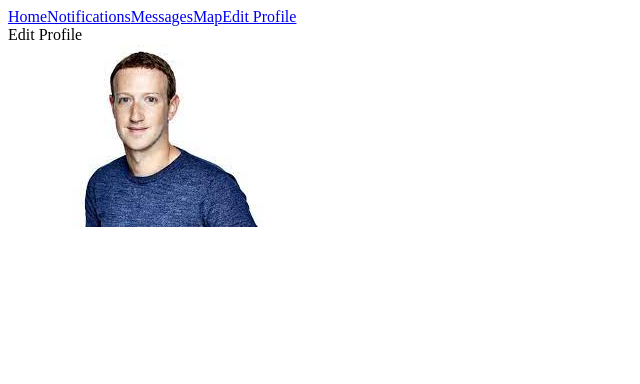
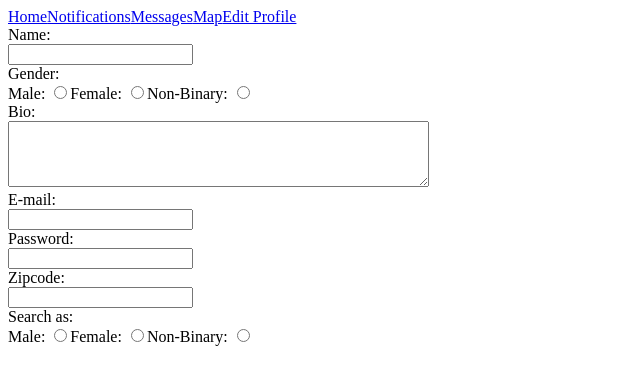
Before and after one commit to Juturnaa/WineAndWags, a React app: page /editprofile in a window 1280 px wide. Shown: the top 384 px of the page, without its empty margins (0-640 px from the left). Built offline with nearby package versions, Linux system fonts and the light colour scheme; no server answers; the HTML template or start-up script is replaced by a standard one.

Commit message:
added babel-present-spread-operator, added to webpack.config

```diff
--- a/client/src/components/App.jsx
+++ b/client/src/components/App.jsx
@@ -1,31 +1,33 @@
 import React, { useState, useEffect } from 'react';
+import axios from 'axios';
 import NavBar from './Navbar';
 import Map from './Map';
 import ProfileView from './Homepage/ProfileVIew';
-import axios from 'axios';
+
 const App = () => {
+  const [currentUser, setCurrentUser] = useState();
+  const [currentPhoto, setPhoto] = useState();
 
-  const [currentUser, setCurrentUser] = useState('')
-  const getUser = () => {
-    axios.get('/app/users/my-profile/sophiaacheong4@gmail.com')
-      .then((data) => {
-        setCurrentUser(data.data[0])
-      })
-      .catch((err) => {
-        console.log(err);
-      })
-  }
   useEffect(() => {
-    getUser();
+    axios.all([
+      axios.get('/app/users/my-profile/sophiaacheong5@gmail.com'),
+      axios.get('/app/users/photos/7'),
+    ])
+      .then(axios.spread((one, two) => {
+        setCurrentUser(one.data);
+        setPhoto(two.data);
+      }))
+      .catch((err) => console.error(err));
   }, []);
 
   return (
     <div>
-      <NavBar />
-      <ProfileView user={currentUser} />
+      <NavBar currentUser={currentUser} currentPhoto={currentPhoto} />
+      {/* ProfileView needs to be moved under HOME PAGE component */}
+      {/* <ProfileView user={currentUser} /> */}
       {/* <Map /> */}
     </div>
-  )
-}
+  );
+};
 
 export default App;
--- /dev/null
+++ b/client/src/components/Homepage/EditProfile.jsx
@@ -0,0 +1,102 @@
+import React, { useState } from 'react';
+import PropTypes from 'prop-types';
+import axios from 'axios';
+
+function EditProfile({ currentUser, currentPhoto }) {
+  const [humanValue, setHuman] = useState({
+    name: '', gender: '', bio: '', email: '', password: '', age: '', zipcode: '', searched_as: '',
+  });
+  const [dogValue, setDog] = useState({});
+
+  console.log(humanValue);
+
+  const valueChange = (e) => {
+    setHuman({ ...humanValue, [e.target.name]: e.target.value });
+  };
+
+  return (
+    <div>
+      <form id="editHuman">
+        <div>
+          Name:
+          {' '}
+          <br />
+          <input type="text" name="name" onChange={valueChange} />
+        </div>
+        <div>
+          Gender:
+          {' '}
+          <br />
+          Male:
+          {' '}
+          <input type="radio" name="gender" value="m" />
+          Female:
+          {' '}
+          <input type="radio" name="gender" value="f" />
+          Non-Binary:
+          {' '}
+          <input type="radio" name="gender" value="nb" />
+        </div>
+        <div>
+          Bio:
+          {' '}
+          <br />
+          <textarea rows="4" cols="50" name="bio" onChange={valueChange} />
+        </div>
+        <div>
+          E-mail:
+          {' '}
+          <br />
+          <input type="text" name="email" />
+        </div>
+        <div>
+          Password:
+          {' '}
+          <br />
+          <input type="text" name="password" />
+        </div>
+        <div>
+          Zipcode:
+          {' '}
+          <br />
+          <input type="text" name="zipcode" />
+        </div>
+        <div>
+          Search as:
+          {' '}
+          <br />
+          Male:
+          {' '}
+          <input type="radio" name="searched_as" value="m" />
+          Female:
+          {' '}
+          <input type="radio" name="searched_as" value="f" />
+          Non-Binary:
+          {' '}
+          <input type="radio" name="searched_as" value="nb" />
+        </div>
+      </form>
+      <form id="editDog" />
+    </div>
+  );
+}
+
+EditProfile.propTypes = {
+  currentUser: PropTypes.objectOf(
+    PropTypes.oneOfType([
+      PropTypes.any,
+    ]),
+  ),
+  currentPhoto: PropTypes.arrayOf(
+    PropTypes.oneOfType([
+      PropTypes.any,
+    ]),
+  ),
+};
+
+EditProfile.defaultProps = {
+  currentUser: {},
+  currentPhoto: [],
+};
+
+export default EditProfile;
--- a/client/src/components/Homepage.jsx
+++ b/client/src/components/Homepage/Homepage.jsx
@@ -7,7 +7,6 @@ import axios from 'axios';
 import Filters from './Filters';
 
 export default function Homepage() {
-
   const [filterModalOpen, toggleFilterModal] = useState(false);
 
   // Dog Filters
--- a/client/src/components/Homepage/ProfileVIew.jsx
+++ b/client/src/components/Homepage/ProfileVIew.jsx
@@ -1,7 +1,6 @@
 import React, { useState, useEffect } from 'react';
 
 const ProfileView = ({ user }) => {
-    console.log(user)
     return (
         <div>
             <div style={{display: 'flex', flexDirection: 'row'}} >
--- a/client/src/components/Navbar.jsx
+++ b/client/src/components/Navbar.jsx
@@ -1,6 +1,11 @@
+/* eslint-disable react/jsx-props-no-spreading */
 import React from 'react';
-import { BrowserRouter, Route, Switch, NavLink } from "react-router-dom";
-import Homepage from './Homepage'
+import {
+  BrowserRouter, Route, Switch, NavLink,
+} from 'react-router-dom';
+import PropTypes from 'prop-types';
+import Homepage from './Homepage/Homepage';
+import EditProfile from './Homepage/EditProfile';
 
 // https://reactrouter.com/web/api/Redirect may need to use <Redirect> once logins are setup
 // example:
@@ -12,38 +17,57 @@ import Homepage from './Homepage'
 
 const Notifications = () => (
   <div>Notifications</div>
-)
+);
 const Messages = () => (
   <div>Messages</div>
-)
+);
 const Map = () => (
   <div>Map</div>
-)
-const EditProfile = () => (
-  <div>Edit Profile</div>
-)
+);
 
-export default function NavBar() {
+function NavBar({ currentUser, currentPhoto }) {
   return (
     <BrowserRouter>
       {/* part that needs to be styled */}
       <nav>
-        <NavLink exact to='/home'>Home</NavLink>
-        <NavLink exact to='/notifications' >Notifications</NavLink>
-        <NavLink exact to='/messages' >Messages</NavLink>
-        <NavLink exact to='/map' >Map</NavLink>
-        <NavLink exact to='/editprofile' >Edit Profile</NavLink>
+        <NavLink exact to="/home">Home</NavLink>
+        <NavLink exact to="/notifications">Notifications</NavLink>
+        <NavLink exact to="/messages">Messages</NavLink>
+        <NavLink exact to="/map">Map</NavLink>
+        <NavLink exact to="/editprofile">Edit Profile</NavLink>
       </nav>
 
       {/* Routes */}
       <Switch>
-        <Route exact path="/notifications" component={Notifications} /> {/* delete this route if notifications is just modal not a page */}
+        <Route exact path="/notifications" component={Notifications} />
+        {' '}
+        {/* delete this route if notifications is just modal not a page */}
         <Route exact path="/messages" component={Messages} />
         <Route exact path="/map" component={Map} />
-        <Route exact path="/editprofile" component={EditProfile} />
+        <Route exact path="/editprofile" render={() => <EditProfile currentUser={currentUser} currentPhoto={currentPhoto} />} />
         <Route path="/*" component={Homepage} />
       </Switch>
     </BrowserRouter>
 
-  )
+  );
 }
+
+NavBar.propTypes = {
+  currentUser: PropTypes.objectOf(
+    PropTypes.oneOfType([
+      PropTypes.any,
+    ]),
+  ),
+  currentPhoto: PropTypes.arrayOf(
+    PropTypes.oneOfType([
+      PropTypes.any,
+    ]),
+  ),
+};
+
+NavBar.defaultProps = {
+  currentUser: {},
+  currentPhoto: [],
+};
+
+export default NavBar;
--- a/package.json
+++ b/package.json
@@ -37,6 +37,7 @@
   "devDependencies": {
     "babel-core": "^6.26.0",
     "babel-loader": "^7.1.4",
+    "babel-plugin-transform-object-rest-spread": "^6.26.0",
     "babel-preset-env": "^1.7.0",
     "babel-preset-react": "^6.24.1",
     "eslint": "^7.23.0",
--- a/webpack.config.js
+++ b/webpack.config.js
@@ -1,14 +1,14 @@
-const path = require("path");
+const path = require('path');
 
-const DIST_DIR = path.join(__dirname, "/client/dist");
-const SRC_DIR = path.join(__dirname, "/client/src");
+const DIST_DIR = path.join(__dirname, '/client/dist');
+const SRC_DIR = path.join(__dirname, '/client/src');
 
 module.exports = {
   entry: `${SRC_DIR}/Index.jsx`,
-  mode: "development",
-  devtool: "source-map",
+  mode: 'development',
+  devtool: 'source-map',
   output: {
-    filename: "bundle.js",
+    filename: 'bundle.js',
     path: DIST_DIR,
   },
   module: {
@@ -16,15 +16,16 @@ module.exports = {
       {
         test: [/\.jsx$/],
         exclude: /node_modules/,
-        loader: "babel-loader",
+        loader: 'babel-loader',
         query: {
-          presets: ["env", "react"],
+          presets: ['env', 'react'],
+          plugins: ['babel-plugin-transform-object-rest-spread'],
         },
       },
     ],
   },
   resolve: {
-    extensions: [".js", ".jsx"],
+    extensions: ['.js', '.jsx'],
   },
   watch: true,
 };
```
Also changed, not shown: client/src/components/Homepage/Filters.jsx (renamed from client/src/components/Filters.jsx).
